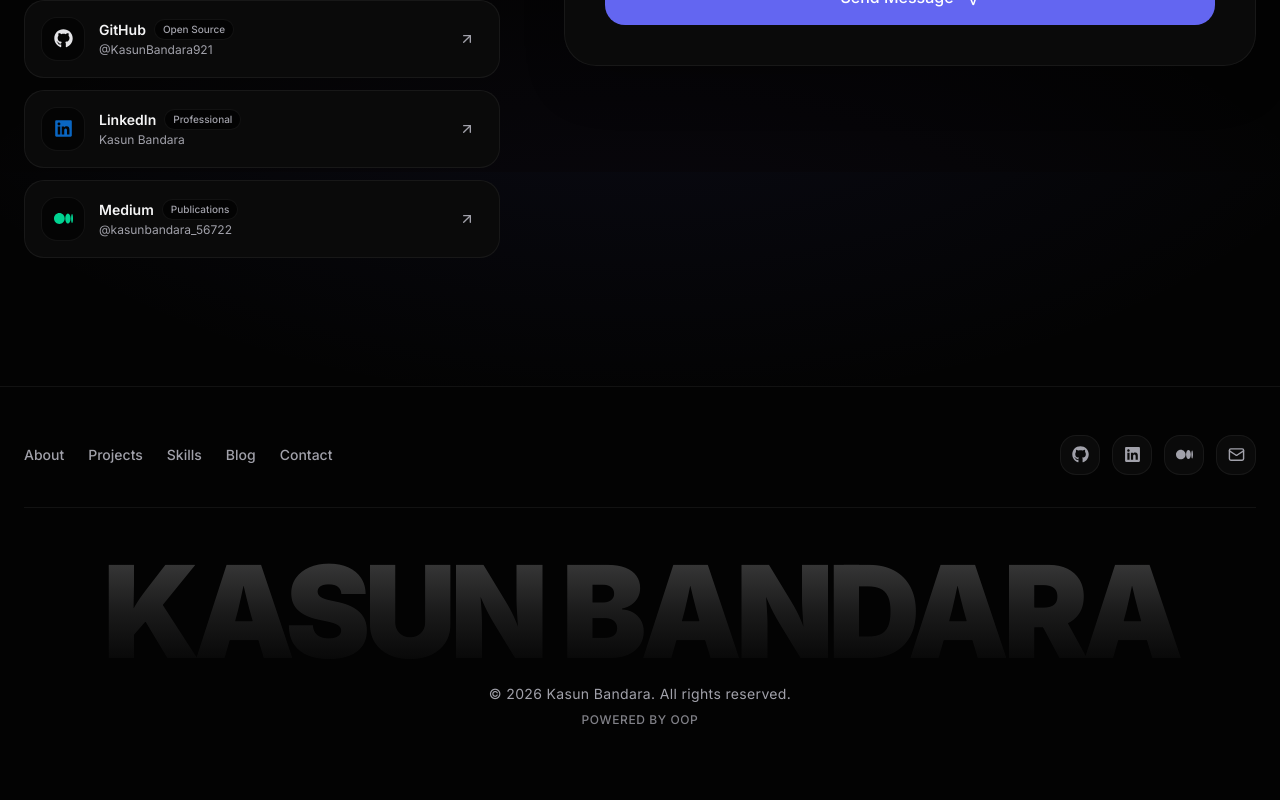
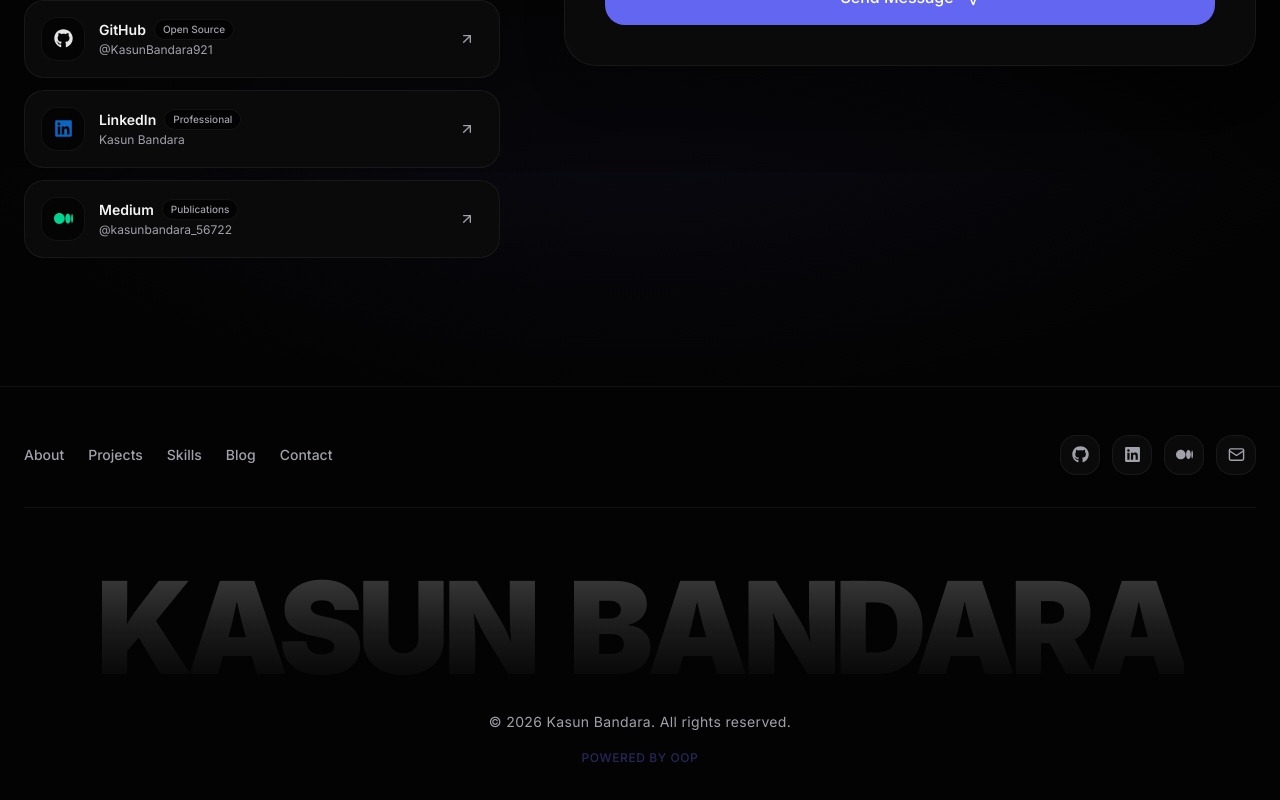
Before and after one commit to KasunBandara921/portfolio, a Next.js app: page / in a window 1280 px wide. Shown: the part 7028-7828 px from the top of the page. Built offline with nearby package versions, Linux system fonts and the light colour scheme.

Commit message:
feat: add permanent lock to footer banner and blinking effect to Powered by OOP

```diff
--- a/src/components/Footer.tsx
+++ b/src/components/Footer.tsx
@@ -1,3 +1,6 @@
+"use client";
+
+import { motion } from "framer-motion";
 import { FaGithub, FaLinkedin, FaMedium } from "react-icons/fa6";
 import { Mail } from "lucide-react";
 import portfolioData from "@/data/portfolio.json";
@@ -19,7 +22,7 @@ export default function Footer() {
   ];
 
   return (
-    <footer className="border-t border-[var(--color-card-border)] bg-[var(--color-background)]/80 pt-12 pb-16 px-6 transition-colors overflow-hidden">
+    <footer className="border-t border-[var(--color-card-border)] bg-[var(--color-background)]/80 pt-12 pb-16 px-6 transition-colors overflow-hidden relative">
       <div className="max-w-7xl mx-auto flex flex-col items-center gap-10">
         {/* Navigation & Social Icons Row */}
         <div className="w-full flex flex-col sm:flex-row items-center justify-between gap-6 pb-8 border-b border-[var(--color-card-border)]">
@@ -75,17 +78,66 @@ export default function Footer() {
           </div>
         </div>
 
-        {/* Stylized Kasun Bandara Branding & Centered Copyright */}
-        <div className="w-full text-center space-y-2 select-none">
-          <h2 className="text-5xl sm:text-7xl md:text-8xl lg:text-9xl font-black tracking-tighter leading-none bg-gradient-to-b from-[var(--color-foreground)]/25 via-[var(--color-foreground)]/10 to-transparent bg-clip-text text-transparent uppercase pointer-events-none">
-            Kasun Bandara
-          </h2>
-          <p className="text-xs sm:text-sm text-[var(--color-muted)] tracking-wide">
+        {/* Stylized Dynamic Kasun Bandara Banner */}
+        <div className="w-full text-center space-y-3 select-none overflow-hidden py-4">
+          <motion.h2
+            initial="hidden"
+            whileInView="visible"
+            viewport={{ once: true, amount: 0.2 }}
+            className="flex flex-wrap items-center justify-center gap-x-4 sm:gap-x-6 md:gap-x-8 text-5xl sm:text-7xl md:text-8xl lg:text-9xl font-black tracking-tighter leading-none uppercase pointer-events-none"
+          >
+            <motion.span
+              variants={{
+                hidden: { opacity: 0, x: -140 },
+                visible: {
+                  opacity: 1,
+                  x: 0,
+                  transition: {
+                    type: "spring",
+                    stiffness: 50,
+                    damping: 15,
+                    mass: 0.8,
+                  },
+                },
+              }}
+              className="bg-gradient-to-b from-[var(--color-foreground)]/25 via-[var(--color-foreground)]/10 to-transparent bg-clip-text text-transparent inline-block will-change-transform"
+            >
+              Kasun
+            </motion.span>
+            <motion.span
+              variants={{
+                hidden: { opacity: 0, x: 140 },
+                visible: {
+                  opacity: 1,
+                  x: 0,
+                  transition: {
+                    type: "spring",
+                    stiffness: 50,
+                    damping: 15,
+                    mass: 0.8,
+                    delay: 0.05,
+                  },
+                },
+              }}
+              className="bg-gradient-to-b from-[var(--color-foreground)]/25 via-[var(--color-foreground)]/10 to-transparent bg-clip-text text-transparent inline-block will-change-transform"
+            >
+              Bandara
+            </motion.span>
+          </motion.h2>
+          <p className="text-xs sm:text-sm text-[var(--color-muted)] tracking-wide pt-2">
             © 2026 Kasun Bandara. All rights reserved.
           </p>
-          <p className="text-[11px] sm:text-xs text-[var(--color-muted)]/80 font-medium tracking-wider uppercase">
+          <motion.p
+            animate={{ opacity: [0.2, 1, 0.2] }}
+            transition={{
+              duration: 1.8,
+              repeat: Infinity,
+              ease: "easeInOut",
+            }}
+            className="text-[11px] sm:text-xs text-[var(--color-primary)] font-medium tracking-wider uppercase inline-block"
+          >
             Powered by OOP
-          </p>
+          </motion.p>
         </div>
       </div>
     </footer>
```
